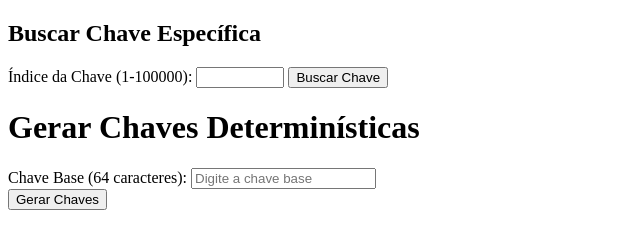
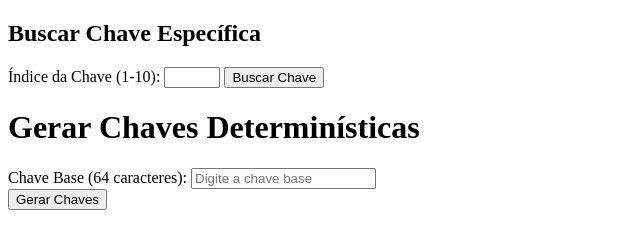
Before and after one commit to gilte/cripto, a plain HTML site: page Index.html in a window 1280 px wide. Shown: the whole page, without its empty margins (0-640 px from the left). Drawn offline with Linux system fonts and the light colour scheme.

Commit message:
Update Index.html

```diff
--- a/Index.html
+++ b/Index.html
@@ -51,8 +51,8 @@
 <body>
 
     <h2>Buscar Chave Específica</h2>
-    <label for="searchIndex">Índice da Chave (1-100000):</label>
-    <input type="number" id="searchIndex" min="1" max="100000">
+    <label for="searchIndex">Índice da Chave (1-10):</label>
+    <input type="number" id="searchIndex" min="1" max="10">
     <button onclick="searchKey()">Buscar Chave</button>
     <div id="searchResult"></div>
     <h1>Gerar Chaves Determinísticas</h1>
```
